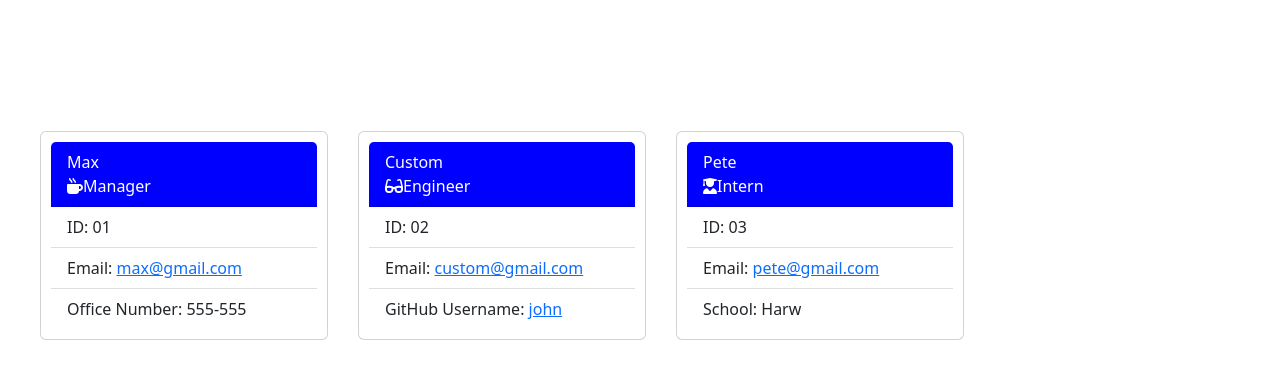
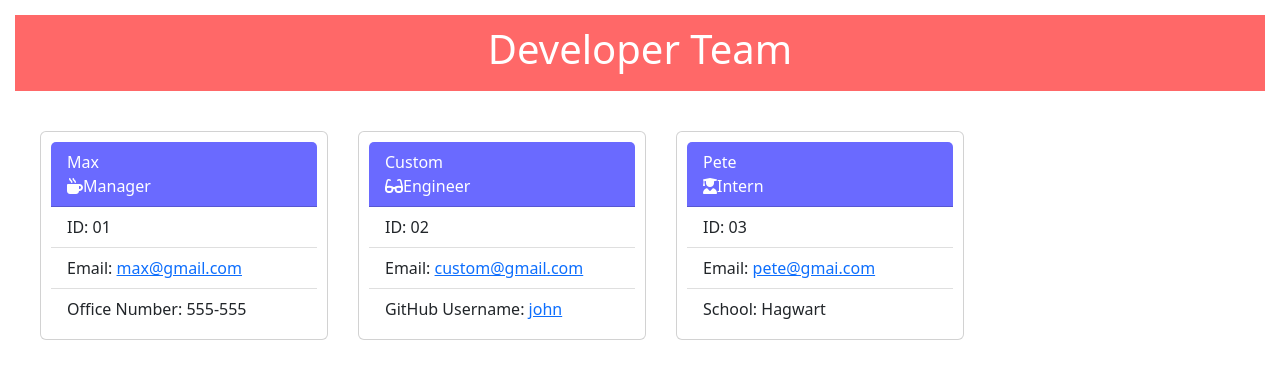
Before and after one commit to orcunSarmis/Team-Profile-Generator, a website: page Main/output/team.html in a window 1280 px wide. Drawn offline with nearby package versions, Linux system fonts and the light colour scheme.

Commit message:
Style details fixed.

```diff
--- a/Main/dist/style.css
+++ b/Main/dist/style.css
@@ -1,6 +1,6 @@
 header {
     color: white;
-    background-color: rgbal(255, 0, 0, 0.591);
+    background-color: rgba(255, 0, 0, 0.591);
     padding: 10px;
     display: flex;
     justify-content: center;
@@ -23,7 +23,7 @@ main{
 
 .card-header {
     color: white;
-    background-color: rgba(0, 0, 255, 0584);
+    background-color: rgba(0, 0, 255, 0.584);
 }
 
 .list-group {
--- a/Main/output/team.html
+++ b/Main/output/team.html
@@ -45,8 +45,8 @@
             <i class="fas fa-user-graduate"></i>Intern</div>
                 <ul class="list-group list-group-flush">
                     <li class="list-group-item">ID: 03</li>
-                    <li class="list-group-item">Email: <span id="email"><a href="mailto:pete@gmail.com">pete@gmail.com</a></span></li>
-                    <li class="list-group-item">School: Harw</li>
+                    <li class="list-group-item">Email: <span id="email"><a href="mailto:pete@gmai.com">pete@gmai.com</a></span></li>
+                    <li class="list-group-item">School: Hagwart</li>
                 </ul>
         </div>
         </main>
```
